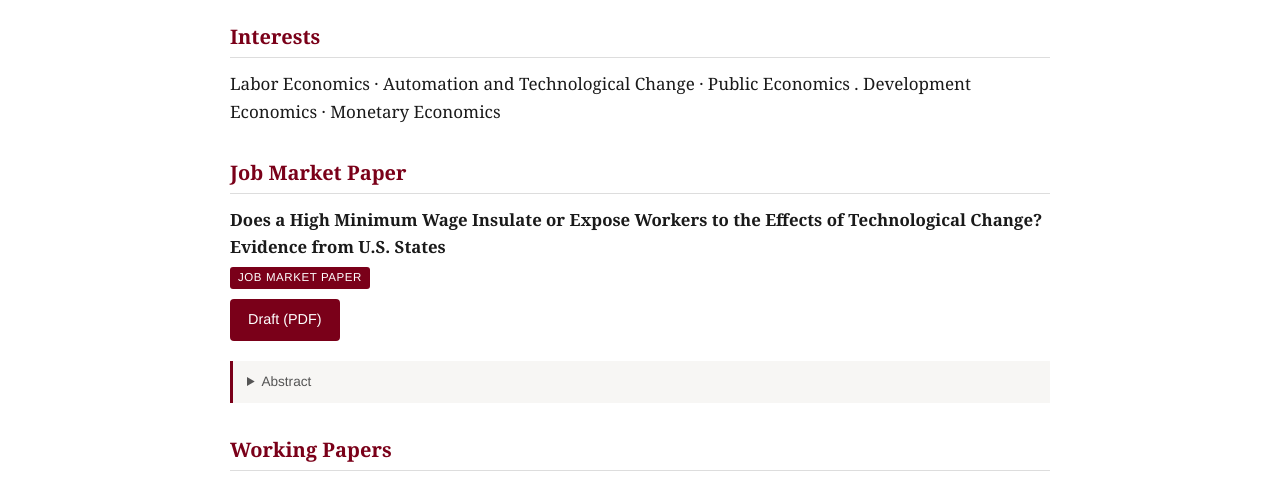
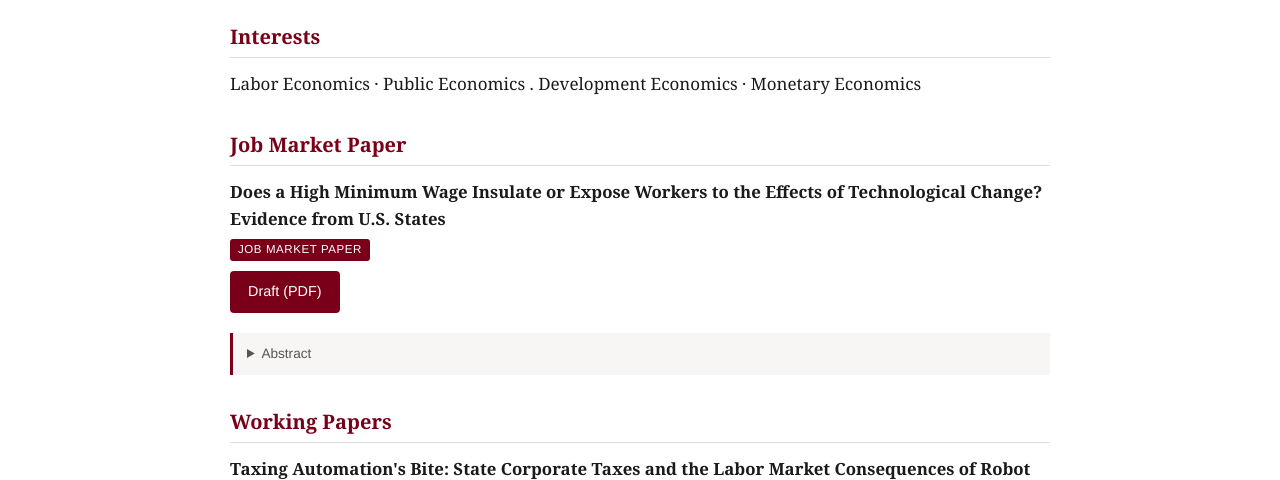
Before and after one commit to maheshdhole11/maheshdhole11.github.io, a plain HTML site: page research.html in a window 1280 px wide. Shown: the part 254-734 px from the top of the page. Drawn offline with Linux system fonts and the light colour scheme.

Commit message:
Update research.html

```diff
--- a/research.html
+++ b/research.html
@@ -27,7 +27,7 @@
 
   <h2>Interests</h2>
   <p>
-    Labor Economics · Automation and Technological Change · Public Economics . Development Economics · Monetary Economics
+    Labor Economics · Public Economics . Development Economics · Monetary Economics
   </p>
 
   <h2>Job Market Paper</h2>
```
